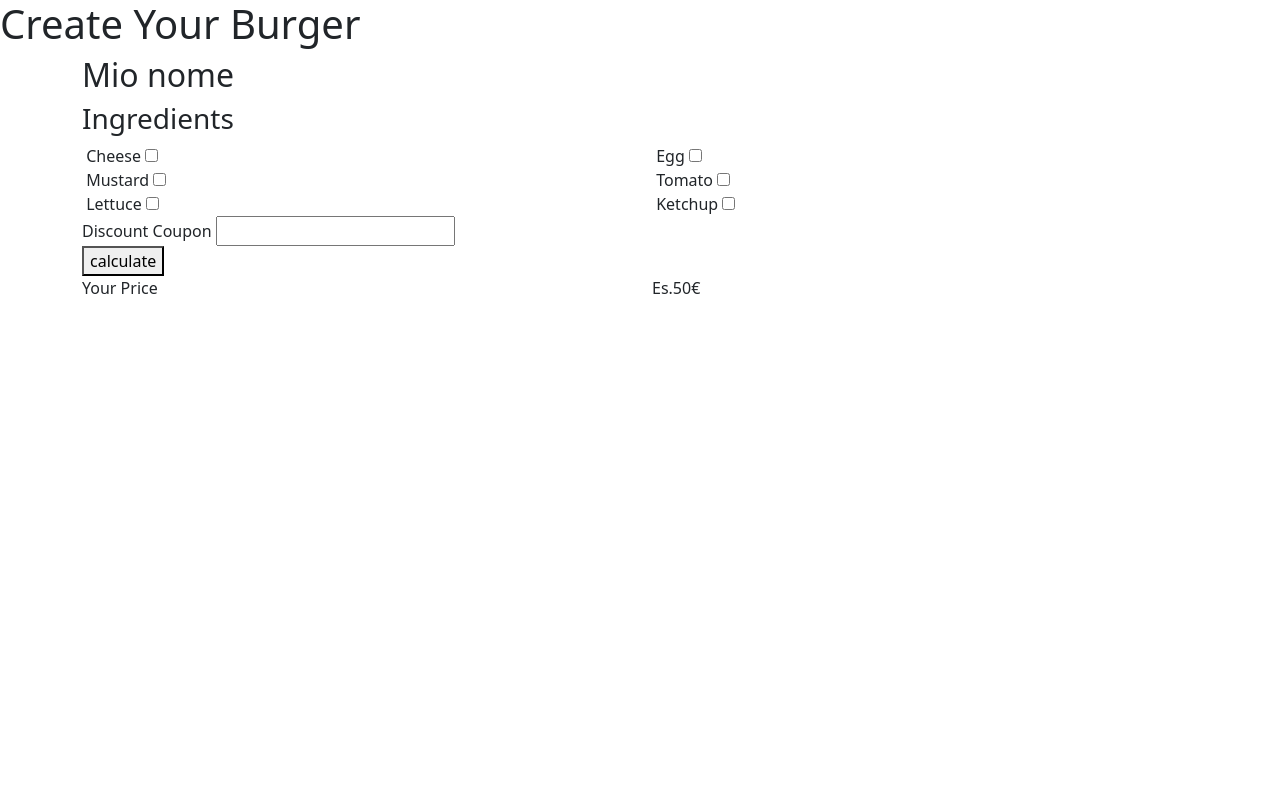
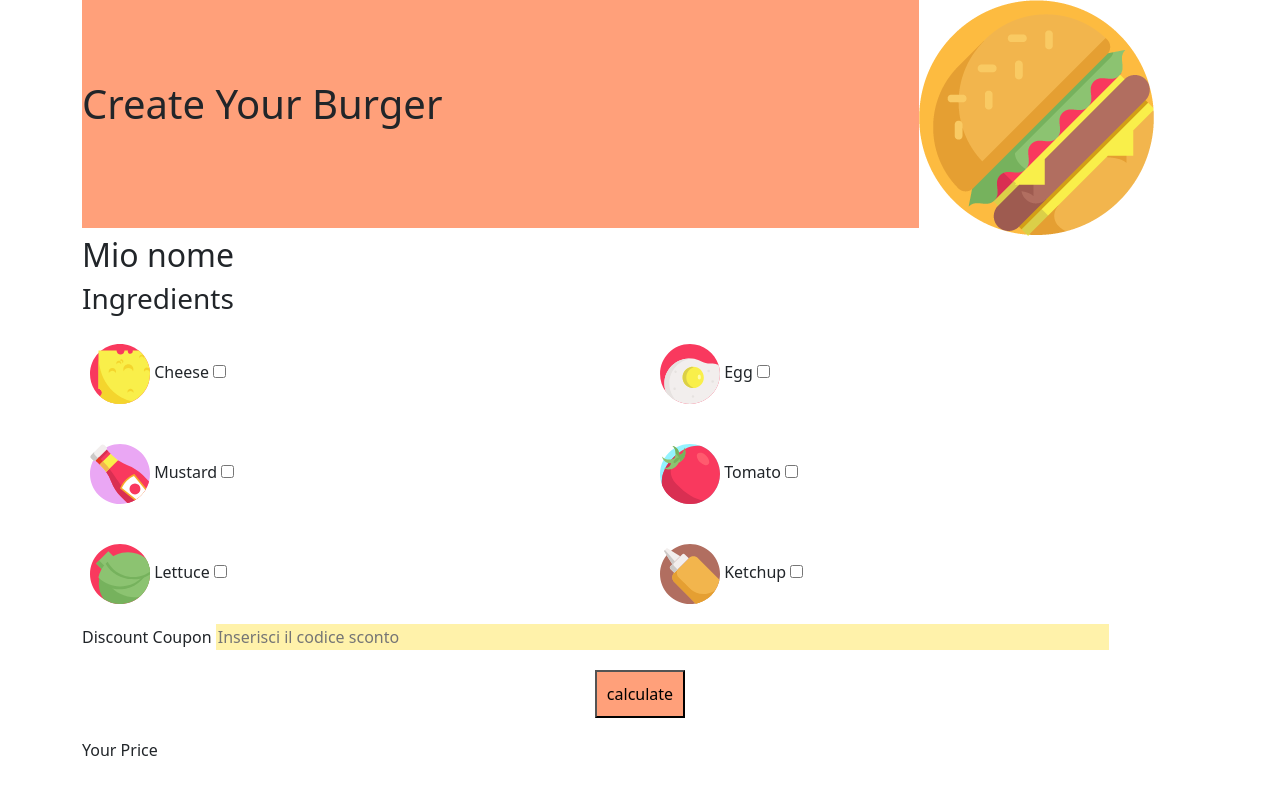
Before and after one commit to antoniovenezia/js-burger, a plain HTML site: page index.html in a window 1280 px wide. Drawn offline with nearby package versions, Linux system fonts and the light colour scheme.

Commit message:
js-burger

```diff
--- a/css/style.css
+++ b/css/style.css
@@ -0,0 +1,24 @@
+header h1{
+    padding-top: 80px;
+    background-color: lightsalmon;
+}
+
+.img-item{
+    width: 60px;
+}
+
+.item-ingredient{
+    padding: 20px;
+}
+
+.discount-code input{
+    background-color: #ffd90757;
+    border: 0px;
+    width: 80%;
+}
+
+.button{
+    background-color: lightsalmon;
+    padding: 10px;
+    margin: 20px 0;
+}
--- a/index.html
+++ b/index.html
@@ -15,8 +15,11 @@
 <body>
 
     <!-- HEAD -->
-    <header>
-        <h1>Create Your Burger</h1>
+    <header class="container d-flex">
+        <h1 class="col-9">Create Your Burger</h1>
+        <div class="col-3">
+            <img src="img/burger-top.png" alt="">
+        </div>
     </header>
 
 
@@ -33,57 +36,56 @@
 
                 <!-- INGREDIENTS -->
 
-                <div class="col-6">
-                    <img src="" alt="">
+                <div class="col-6 item-ingredient">
+                    <img src="img/cheese.svg" class="img-item" alt="">
                     <span>Cheese</span>
                     <input type="checkbox" class="somma-check" value="20">
                 </div>
 
 
 
-                <div class="col-6">
-                    <img src="" alt="">
+                <div class="col-6 item-ingredient">
+                    <img src="img/fried-egg.svg" class="img-item" alt="">
                     <span>Egg</span>
                     <input type="checkbox" class="somma-check" value="30">
                 </div>
 
 
-                <div class="col-6">
-                    <img src="" alt="">
+                <div class="col-6 item-ingredient">
+                    <img src="img/ketchup.svg" class="img-item" alt="">
                     <span>Mustard</span>
                     <input type="checkbox" class="somma-check" value="70">
                 </div>
 
 
-                <div class="col-6">
-                    <img src="" alt="">
+                <div class="col-6 item-ingredient">
+                    <img src="img/tomato.svg" class="img-item" alt="">
                     <span>Tomato</span>
                     <input type="checkbox" class="somma-check" value="5">
                 </div>
 
 
-                <div class="col-6">
-                    <img src="" alt="">
+                <div class="col-6 item-ingredient">
+                    <img src="img/lettuce.svg" class="img-item" alt="">
                     <span>Lettuce</span>
                     <input type="checkbox" class="somma-check" value="12">
                 </div>
 
-
-                <div class="col-6">
-                    <img src="" alt="">
+                <div class="col-6 item-ingredient">
+                    <img src="img/mustard.svg" class="img-item" alt="">
                     <span>Ketchup</span>
                     <input type="checkbox" class="somma-check" value="45">
                 </div>
 
             </div>
 
-            <div>
+            <div class="discount-code">
                 <span>Discount Coupon</span>
-                <input type="text" name="" id="">
+                <input type="text" name="" id="discount" placeholder="Inserisci il codice sconto">
             </div>
 
-            <div class="justify-content-center">
-                <button>calculate</button>
+            <div class="d-flex justify-content-center">
+                <button class="button" id="sum-button">calculate</button>
             </div>
 
         </div>
@@ -95,7 +97,7 @@
         <div class="container">
             <div class="row">
                 <div class="col-6">Your Price</div>
-                <div class="col-6 justify-content-end totalPrice">Es.50€</div>
+                <div id="result-sum"></div>
             </div>
         </div>
     </footer>
--- a/js/script.js
+++ b/js/script.js
@@ -0,0 +1,25 @@
+var resultSum = document.getElementById("result-sum");
+var sumButton = document.getElementById("sum-button");
+var discount = document.getElementById("discount");
+var discountCode = "sconto20";
+
+
+sumButton.addEventListener("click", function () {
+    var checkNum = document.getElementsByClassName("somma-check");
+    var checkSum = 0;
+
+    for (var x = 0; x < checkNum.length; x++)
+
+        if (checkNum[x].checked) {
+            checkSum += parseInt(checkNum[x].value);
+            resultSum.innerHTML = checkSum + "€";
+        }
+
+        if(discount.value.length > 0 && discount.value === discountCode) {
+            alert("Hai appena inserito un codice sconto! Premi OK per riscuoterlo!")
+            resultSum.innerHTML = checkSum - (checkSum * 20 / 100) + "€";
+        } else if (discount.value.length > 0){
+            alert("Codice sconto errato, si prega di inserirne uno corretto!")
+        }
+
+})
```
